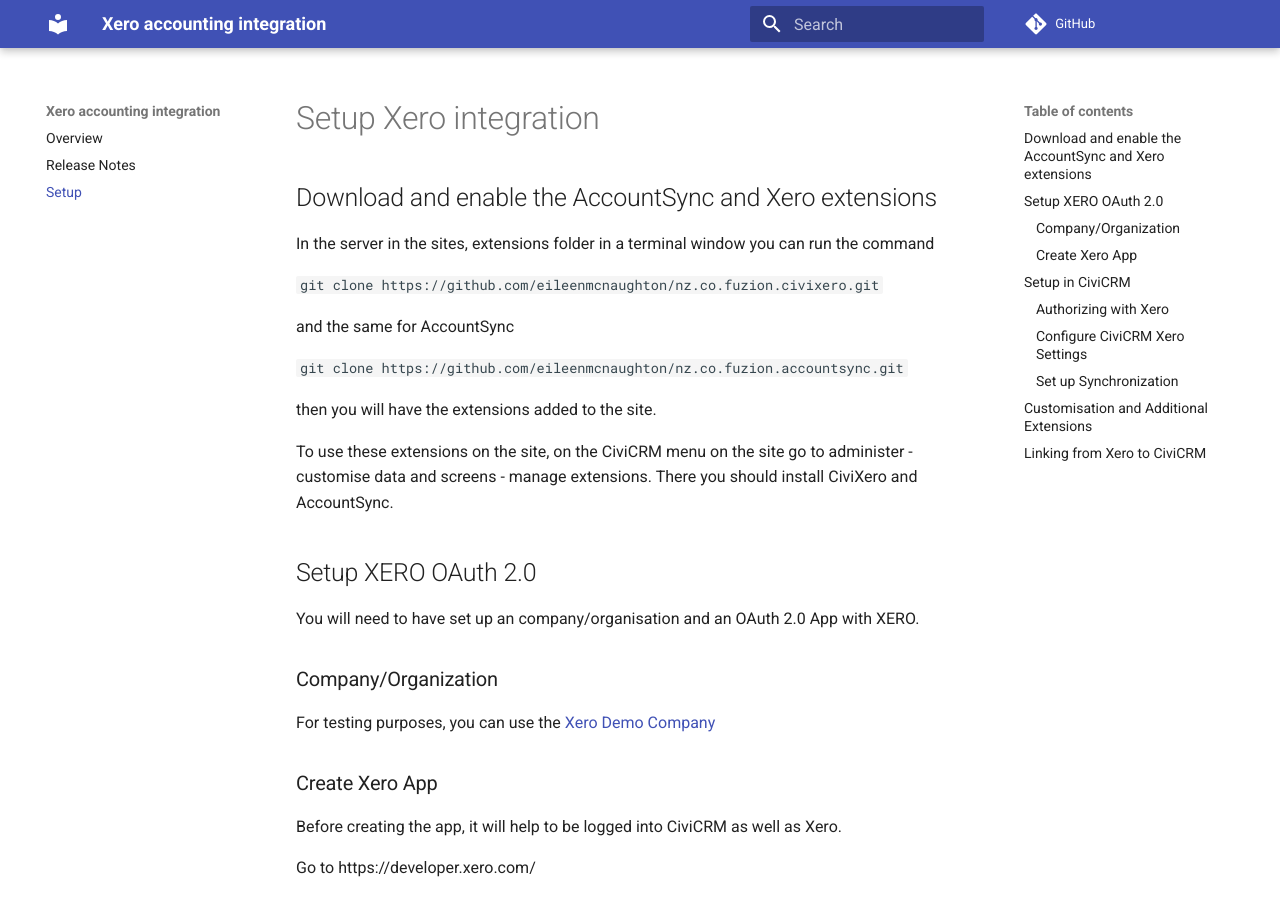
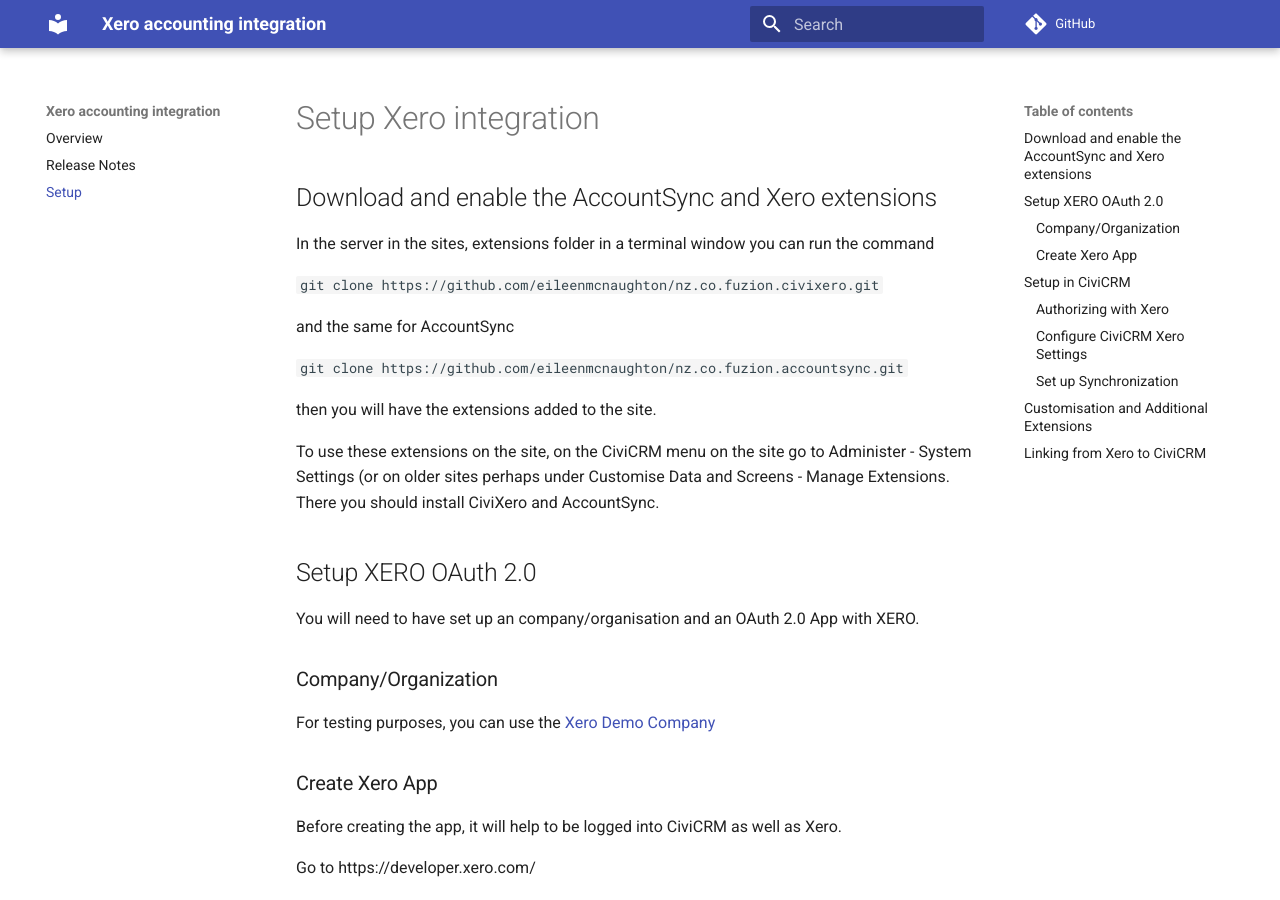
Before and after one commit to eileenmcnaughton/nz.co.fuzion.civixero, an MkDocs documentation site: the page built from docs/setup.md, in a window 1280 px wide and 900 px high. Built offline with MkDocs 1.6.1 and Material for MkDocs 9.7.7, drawn with Linux system fonts in a browser that asks for light colours; comment, search, counter and statistics services are not loaded.

Commit message:
Update setup.md

```diff
--- a/docs/setup.md
+++ b/docs/setup.md
@@ -12,7 +12,7 @@ and the same for AccountSync
 
 then you will have the extensions added to the site.
 
-To use these extensions on the site, on the CiviCRM menu on the site go to administer - customise data and screens - manage extensions. There you should install CiviXero and AccountSync.
+To use these extensions on the site, on the CiviCRM menu on the site go to Administer -  System Settings (or on older sites perhaps under Customise Data and Screens - Manage Extensions. There you should install CiviXero and AccountSync.
 
 ## Setup XERO OAuth 2.0
 
```
